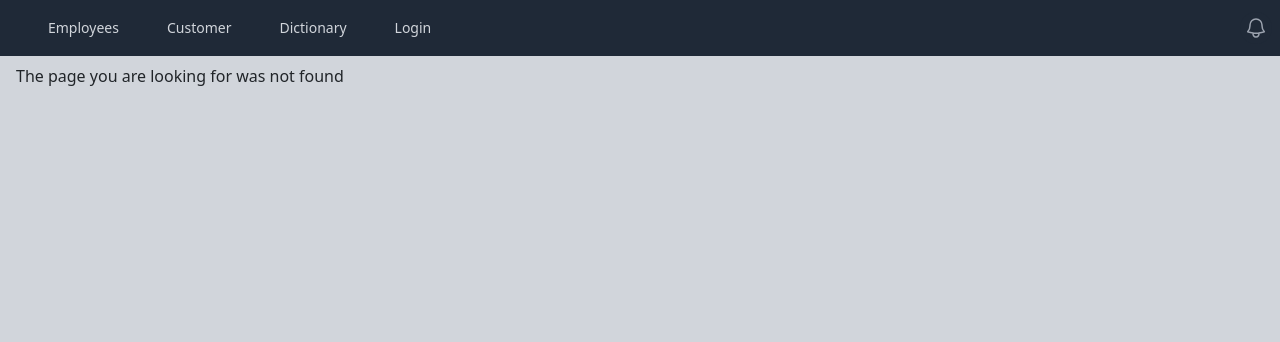
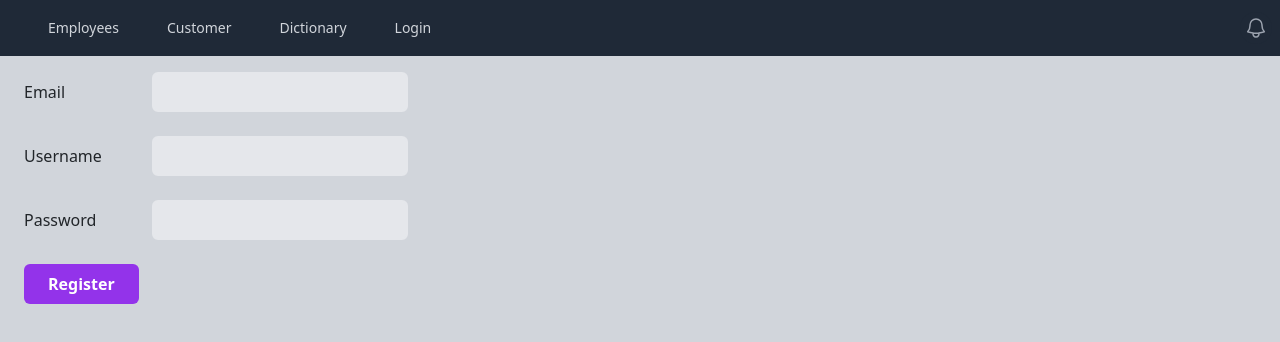
Before and after one commit to DithyaAnil/React-Front-End, a React (Create React App) app: page /register in a window 1280 px wide. Before the commit this address had no page. Shown: the top 342 px of the page. Built offline with nearby package versions, Linux system fonts and the light colour scheme.

Commit message:
useFetch hook

```diff
--- a/src/App.js
+++ b/src/App.js
@@ -8,6 +8,7 @@ import Customers from "./pages/Customers";
 import NotFound from "./components/NotFound";
 import Customer from "./pages/Customer";
 import Login from "./pages/Login";
+import Register from "./pages/Register";
 import { BrowserRouter, Routes, Route } from "react-router-dom";
 import { baseUrl } from "./shared";
 
@@ -60,6 +61,7 @@ function App() {
             <Route path="/customers" element={<Customers />} />
             <Route path="/customers/:id" element={<Customer />} />
             <Route path="/login" element={<Login />} />
+            <Route path="/register" element={<Register />} />
             <Route path="/404" element={<NotFound />} />
             <Route path="*" element={<NotFound />} />
           </Routes>
--- /dev/null
+++ b/src/hooks/UseFetch.js
@@ -0,0 +1,22 @@
+import { useState, useEffect } from "react";
+
+export default function useFetch(url) {
+  const [data, setData] = useState();
+  const [errorStatus, setErrorStatus] = useState();
+  useEffect(() => {
+    fetch(url)
+      .then((response) => {
+        if (!response.ok) {
+          throw response.status;
+        }
+        return response.json();
+      })
+      .then((data) => {
+        setData(data);
+      })
+      .catch((e) => {
+        setErrorStatus(e);
+      });
+  }, []);
+  return [data, errorStatus];
+}
--- a/src/pages/Definition.js
+++ b/src/pages/Definition.js
@@ -3,18 +3,25 @@ import { useParams, useNavigate, Link, useLocation } from "react-router-dom";
 import { v4 as uuidv4 } from "uuid";
 import NotFound from "../components/NotFound";
 import DefinitionSearch from "../components/DefinitionSearch";
+import useFetch from "../hooks/UseFetch";
 
 export default function Definition() {
-  const [word, setWord] = useState();
-  const [notFound, setNotFound] = useState(false);
-  const [error, setError] = useState(false);
+  //const [word, setWord] = useState();
+  //const [notFound, setNotFound] = useState(false);
+  let { search } = useParams();
 
   const location = useLocation();
   const navigate = useNavigate();
+  const [word, errorStatus] = useFetch(
+    "https://api.dictionaryapi.dev/api/v2/entries/en/" + search
+  );
 
   console.log(useParams());
-  let { search } = useParams();
+
   useEffect(() => {
+    console.log("word:", word, "errorStatus:", errorStatus);
+  });
+  /*useEffect(() => {
     //const url = "https://httpstat.us/501";
     const url = "https://api.dictionaryapi.dev/api/v2/entries/en/" + search;
     fetch(url)
@@ -47,8 +54,9 @@ export default function Definition() {
         console.log(e.messgae);
       });
   }, []);
+*/
 
-  if (notFound === true) {
+  if (errorStatus === true) {
     return (
       <>
         <NotFound />
@@ -56,7 +64,7 @@ export default function Definition() {
       </>
     );
   }
-  if (error === true) {
+  if (errorStatus === true) {
     return (
       <>
         <p>Something went wrong,try again</p>
@@ -64,12 +72,13 @@ export default function Definition() {
       </>
     );
   }
+
   return (
     <>
-      {word ? (
+      {word?.[0]?.meanings ? (
         <>
           <h1>Here is the definition:</h1>
-          {word.map((meaning) => {
+          {word[0].meanings.map((meaning) => {
             return (
               <p key={uuidv4()}>
                 {meaning.partOfSpeech + " :"}
--- /dev/null
+++ b/src/pages/Register.js
@@ -0,0 +1,107 @@
+import { useState, useEffect, useContext } from "react";
+import { baseUrl } from "../shared";
+import { useLocation, useNavigate } from "react-router-dom";
+import { LoginContext } from "../App";
+
+export default function Register() {
+  const [loggedIn, setLoggedIn] = useState(LoginContext);
+  const [username, setUsername] = useState();
+  const [password, setPassword] = useState();
+  const [email, setEmail] = useState();
+
+  const location = useLocation();
+  const navigate = useNavigate();
+
+  useEffect(() => {
+    localStorage.clear();
+    setLoggedIn(false);
+  }, []);
+
+  function login(e) {
+    e.preventDefault();
+    const url = baseUrl + "api/register/";
+    fetch(url, {
+      method: "POST",
+      headers: {
+        "Content-Type": "application/json",
+      },
+      body: JSON.stringify({
+        email: email,
+        username: username,
+        password: password,
+      }),
+    })
+      .then((response) => {
+        if (response.ok) {
+          return response.json();
+        }
+      })
+      .then((data) => {
+        localStorage.setItem("access", data.access);
+        localStorage.setItem("refresh", data.refresh);
+        setLoggedIn(true);
+        navigate(
+          location?.state?.previousUrl
+            ? location.state.previousUrl
+            : "/customers"
+        );
+      });
+  }
+  return (
+    <div>
+      <form className="m-2 w-full max-w-sm " id="customer" onSubmit={login}>
+        <div className="md:flex md:items-center mb-6">
+          <div className="md:w-1/3">
+            <label for="name">Email</label>
+          </div>
+          <div className="md:w-2/3">
+            <input
+              className="bg-gray-200 appearance-none border-2 border-gray-200 rounded w-full py-2 px-4 text-gray-700 leading-tight focus:outline-none focus:bg-white focus:border-purple-500"
+              id="email"
+              type="email"
+              value={email}
+              onChange={(e) => {
+                setEmail(e.target.value);
+              }}
+            />
+          </div>
+        </div>
+        <div className="md:flex md:items-center mb-6">
+          <div className="md:w-1/3">
+            <label for="name">Username</label>
+          </div>
+          <div className="md:w-2/3">
+            <input
+              className="bg-gray-200 appearance-none border-2 border-gray-200 rounded w-full py-2 px-4 text-gray-700 leading-tight focus:outline-none focus:bg-white focus:border-purple-500"
+              id="name"
+              type="text"
+              value={username}
+              onChange={(e) => {
+                setUsername(e.target.value);
+              }}
+            />
+          </div>
+        </div>
+        <div className="md:flex md:items-center mb-6">
+          <div className="md:w-1/3">
+            <label for="password">Password</label>
+          </div>
+          <div className="md:w-2/3">
+            <input
+              className="bg-gray-200 appearance-none border-2 border-gray-200 rounded w-full py-2 px-4 text-gray-700 leading-tight focus:outline-none focus:bg-white focus:border-purple-500"
+              id="password"
+              type="password"
+              value={password}
+              onChange={(e) => {
+                setPassword(e.target.value);
+              }}
+            />
+          </div>
+        </div>
+        <button className="bg-purple-600 hover:bg-purple-700 text-white font-bold py-2 px-4 rounded">
+          Register
+        </button>
+      </form>
+    </div>
+  );
+}
```
